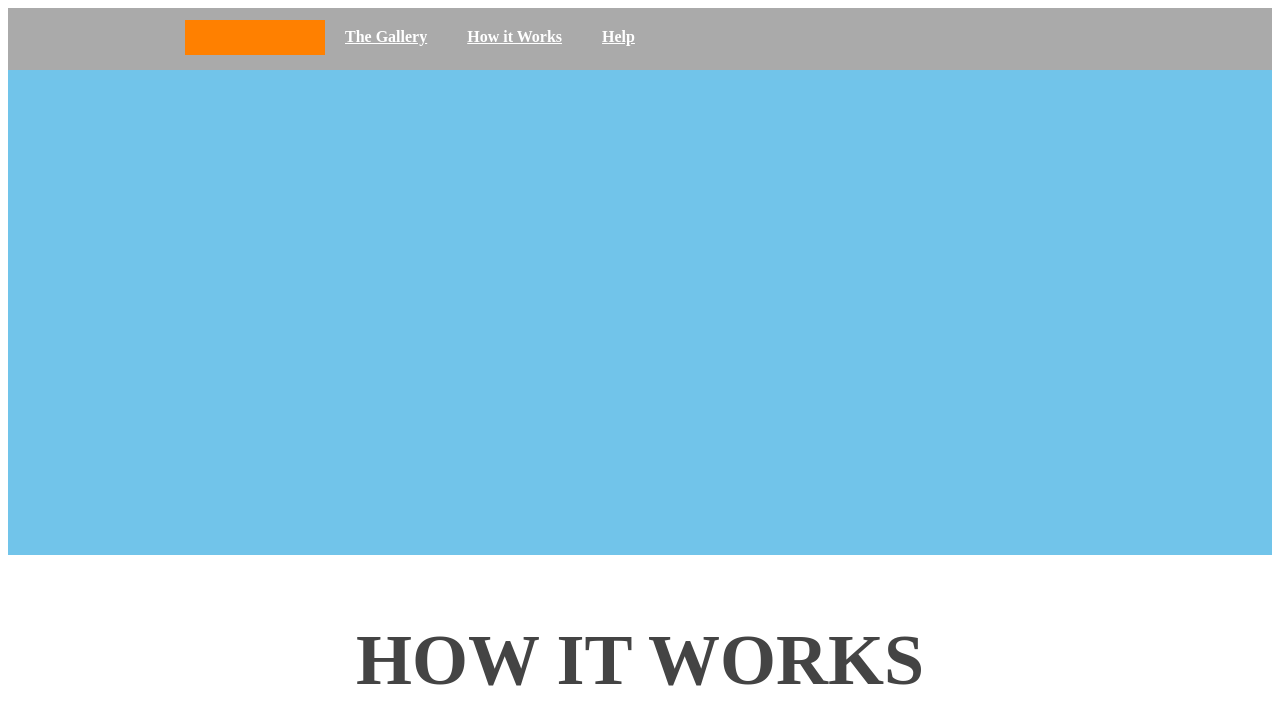
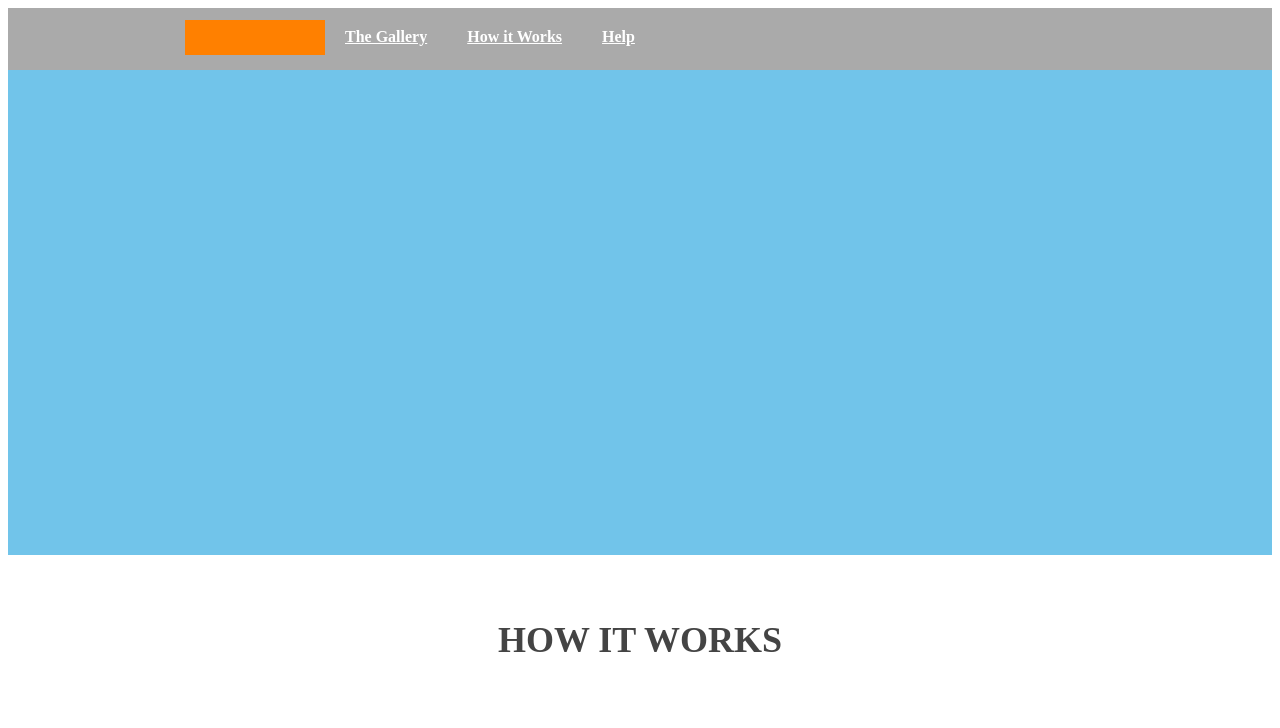
Before and after one commit to sohailpatel/FrontEndRepo, a plain HTML site: page CSS_basic/home.html in a window 1280 px wide. Shown: the top 728 px of the page. Drawn offline with Linux system fonts and the light colour scheme.

Commit message:
Updated files

```diff
--- a/CSS_basic/css/headerContainer.css
+++ b/CSS_basic/css/headerContainer.css
@@ -38,6 +38,9 @@ header{
 	color: #444444;
 	font-size: 36px;
 	text-align: center;
+}
+h1{
+	font-size: 36px;
 }
 .parentCircle{
 	float: left;
--- a/CSS_basic/home.html
+++ b/CSS_basic/home.html
@@ -21,7 +21,9 @@
 		<div class="banner">
 		</div>
 		<div class="work">
+			<div class="parentContainer">
 				<h1>HOW IT WORKS</h1>
+			</div>
 		</div>
 		<div class="circleData">
 			<div class="parentContainer">
@@ -35,7 +37,8 @@
 				</div>
 				<div class="parentCircle">
 					<div class="circleDraw"></div>
-				<div class="circleTitle"><a href="">Keep the art for as long as you like.Buy only what you want</a></div>
+					<div class="circleTitle"><a href="">Keep the art for as long as you like.Buy only what you want</a>
+					</div>
 				</div>
 				<div class="parentCircle">
 					<div class="circleDraw"></div>
```
Lines whose indentation alone changed are shown as unchanged.
